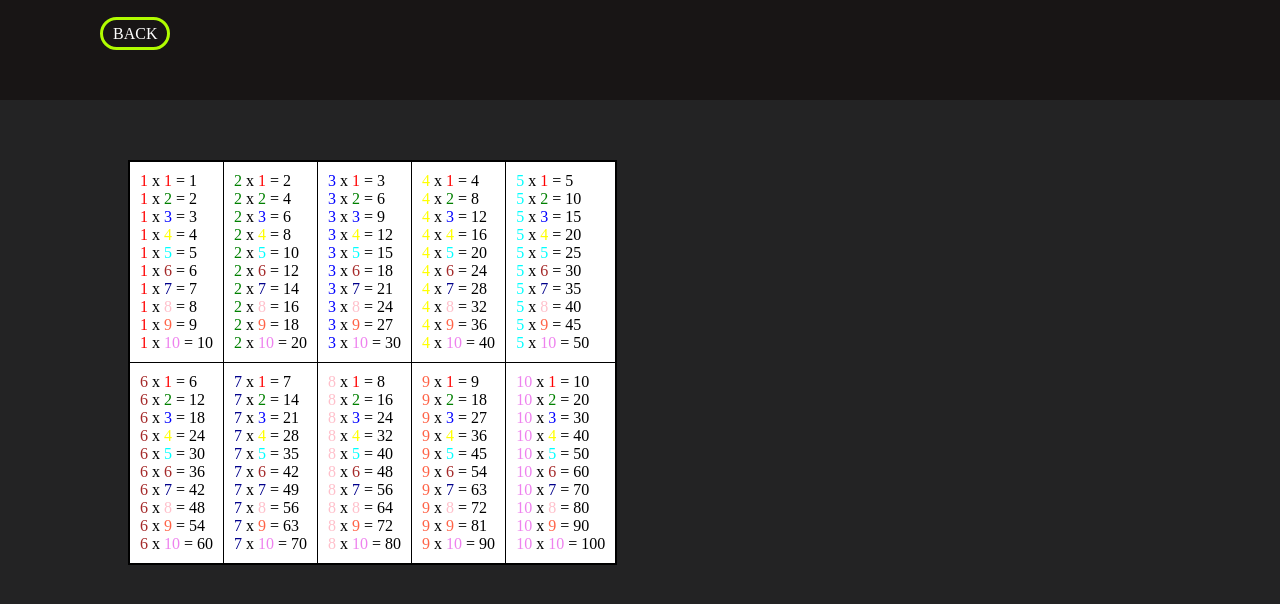
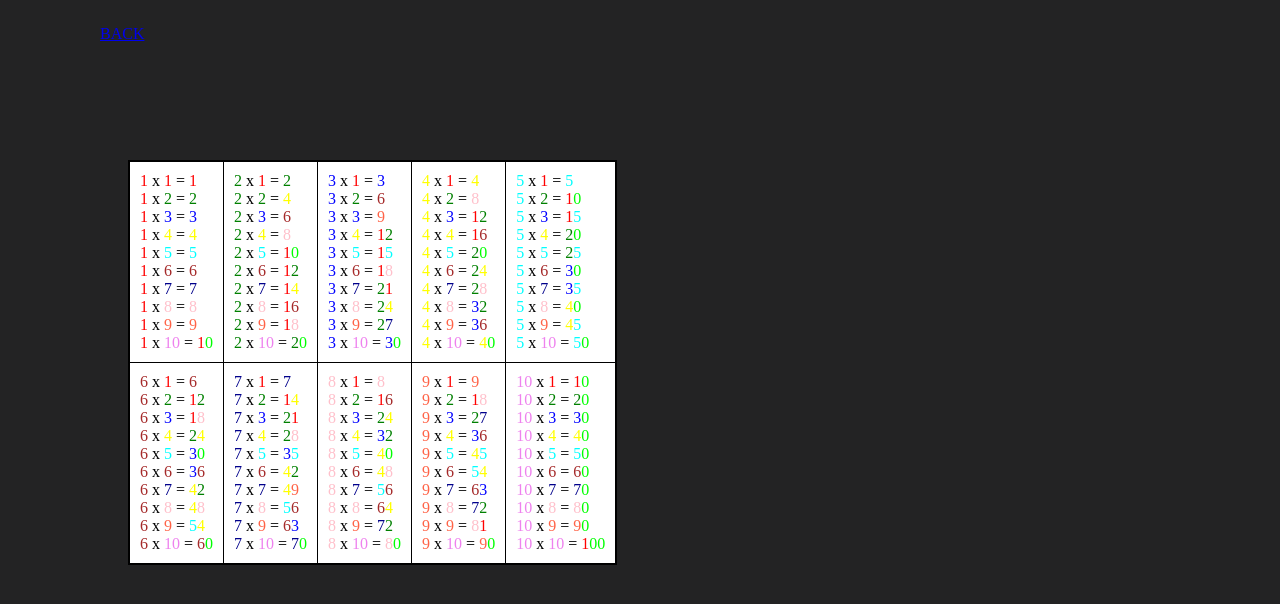
Before and after one commit to TestID22/PHPforNIX, a PHP site: page /php/colorMultiplytable.php in a window 1280 px wide. Shown: the top 604 px of the page. Run offline with PHP 8.4, Linux system fonts and the light colour scheme.

Commit message:
finish coloMultplyTable: add colorized func - parse result and color nums

```diff
--- a/nix.local/css/multiplyTable.css
+++ b/nix.local/css/multiplyTable.css
@@ -6,25 +6,6 @@
     background: #232324;
 }
 
-.nav__multiply{
-    height: 100px;
-    background: #181515;
-}
-
-.nav__multiply a{
-    color: #ffffff;
-    padding: 5px 10px;
-    text-decoration: none;
-    border: 3px solid rgb(176, 252, 0);
-    border-radius: 25px;
-}
-
-.nav__multiply a:hover{
-    background: rgb(176, 252, 0);
-    padding: 5px 20px;
-    font-weight: bold;
-    color: #181515;
-}
 
 .back__btn{
     padding-top: 25px;
--- a/nix.local/css/style.css
+++ b/nix.local/css/style.css
@@ -128,8 +128,10 @@ header{
 /*-------------------footer---------------------*/
 footer{
     position: absolute;
+    display: block;
     top:85%;
     right:15%;
+    margin-bottom: 10px;
 }
 
 footer img{
--- a/nix.local/php/colorMultiplytable.php
+++ b/nix.local/php/colorMultiplytable.php
@@ -32,7 +32,6 @@
             <td><?php showMultyTable(9);?></td>
             <td><?php showMultyTable(10);?></td>
         </tr>
-        <text style="color: "
 
     </table>
 </div>
@@ -42,20 +41,26 @@
 <?php
     function showMultyTable($multuplier){
     for($i = 1;$i <= 10;$i++){
-        //if(){
-
-        //}else
         colorized($multuplier, $i);
+        }
     }
-    }
-
 
     function colorized($multiplier, $index){
         $colored = array(1 => "red", "green", "blue", "yellow", "aqua","brown", "darkblue","pink", "tomato", "violet");
         echo "<text style='color:$colored[$multiplier];'>$multiplier</text> x
-              <text style='color: $colored[$index]'>$index</text> = ".
-              $multiplier * $index ."<br>";
+              <text style='color: $colored[$index]'>$index</text> = ";
+        echo  colorizedResult($multiplier,$index) . "<br>";
     }
+
+    function colorizedResult($multiplier, $index){
+        $colors = array("lime", "red", "green", "blue", "yellow", "aqua","brown", "darkblue","pink", "tomato", "violet");
+        $result = strval($multiplier * $index); //преобразование к строке
+        for($i = 0; $i < strlen($result); $i++){
+            $number_of_color = $result[$i];
+            echo "<text style='color:$colors[$number_of_color];'>" .$result[$i]. "</text>";
+        }
+    }
+
 
 ?>
 
```
